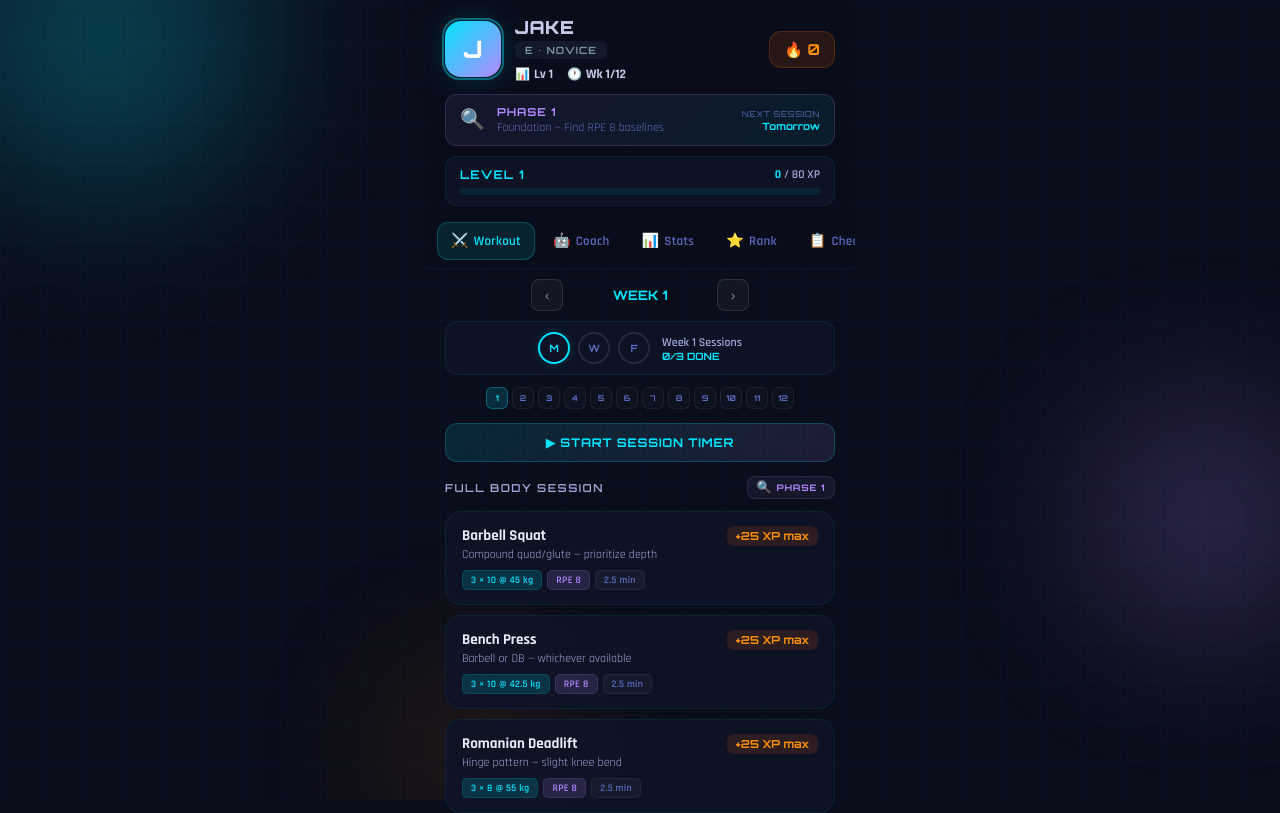
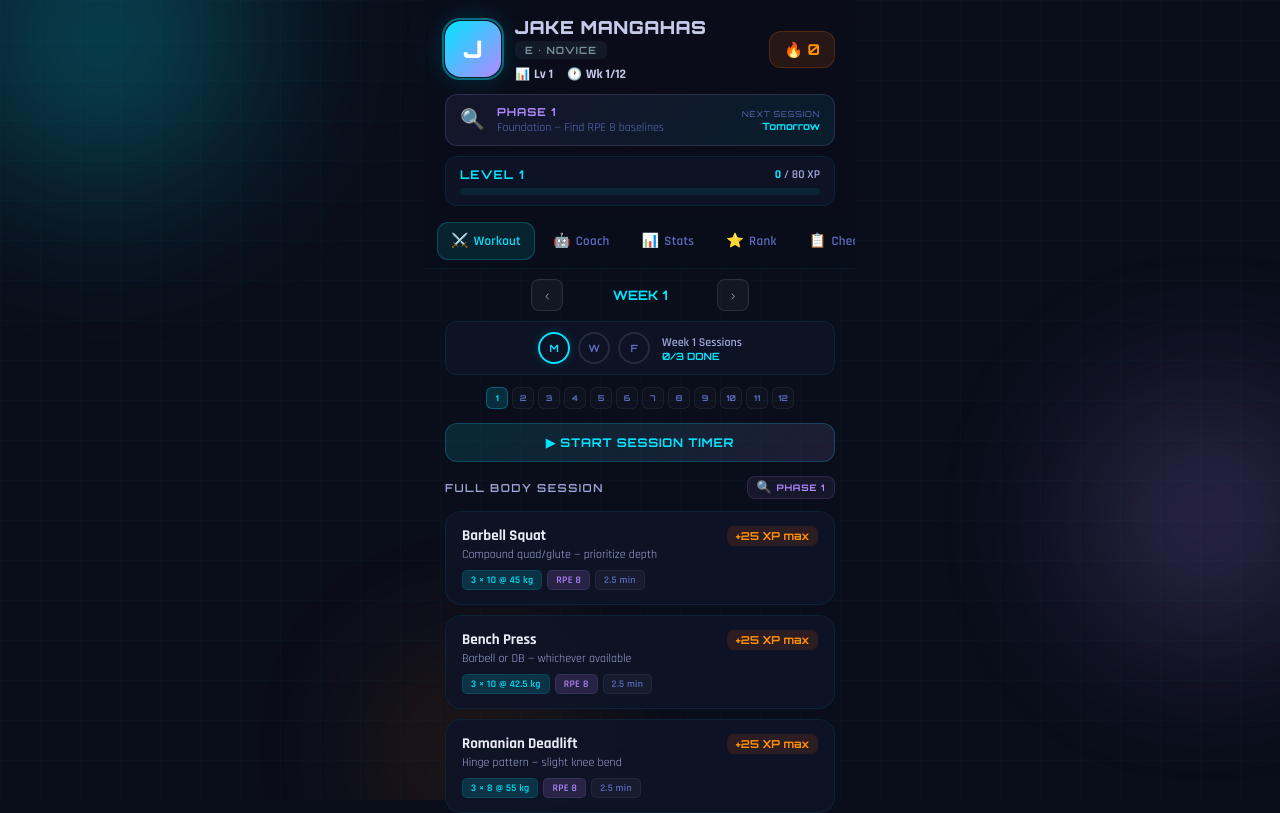
Before and after one commit to jkmnghs/FITQUEST, a React (Vite) app: page / in a window 1280 px wide. Shown: the top 813 px of the page. Built offline with nearby package versions, Linux system fonts and the light colour scheme.

Commit message:
Add surname Mangahas to player name throughout app
Updated all hardcoded name references: default state, page title,
manifest, notifications, AI coach prompts, settings fallback (also
bumped maxLength 12→20 to fit full name), and README.

https://claude.ai/code/session_015GHtZRzQUv4DbMVxwmUAHC

```diff
--- a/index.html
+++ b/index.html
@@ -12,7 +12,7 @@
     <link rel="manifest" href="/manifest.json" />
     <link rel="preconnect" href="https://fonts.googleapis.com" />
     <link href="https://fonts.googleapis.com/css2?family=Orbitron:wght@400;500;600;700;800;900&family=Rajdhani:wght@300;400;500;600;700&family=Exo+2:wght@300;400;500;600;700&display=swap" rel="stylesheet" />
-    <title>FitQuest — Jake's Recomp</title>
+    <title>FitQuest — Jake Mangahas's Recomp</title>
   </head>
   <body>
     <div id="root"></div>
--- a/src/components/AICoachTab.jsx
+++ b/src/components/AICoachTab.jsx
@@ -76,13 +76,13 @@ function buildUserPrompt(mode, state, userMessage) {
       });
       return `Pre-workout pep talk for Week ${state.currentWeek}, Session ${weekSessions + 1}/3. Streak: ${state.streak} days.
 ${increases.length > 0 ? `Weight increases today: ${increases.join(', ')}` : 'Maintaining current weights.'}
-${userMessage ? `Jake's note: "${userMessage}"` : ''}
+${userMessage ? `Jake Mangahas's note: "${userMessage}"` : ''}
 Be specific and energetic.`;
     }
 
     case 'analysis': {
       if (todayDone.length === 0) {
-        return `Jake hasn't started today (Week ${state.currentWeek}). Give a brief motivating push to get going.`;
+        return `Jake Mangahas hasn't started today (Week ${state.currentWeek}). Give a brief motivating push to get going.`;
       }
       const summary = todayDone.map(id => {
         const ex = EXERCISES.find(e => e.id === id);
@@ -128,7 +128,7 @@ Explain the strategy concisely.`;
         return `Form coaching for ${matched.name}. My weight: ${convertWeight(state.liftWeights?.[matched.id] ?? matched.startKg, unit)}${unit}. Target: RPE ${matched.rpe}, ${matched.reps} reps × ${matched.sets} sets.
 Cover: setup, key cues, most common mistakes, one immediate improvement.`;
       }
-      return `Jake wants form tips${userMessage ? ` on: "${userMessage}"` : ''}. Available: ${EXERCISES.map(e=>e.name).join(', ')}. Ask which exercise, then give coaching.`;
+      return `Jake Mangahas wants form tips${userMessage ? ` on: "${userMessage}"` : ''}. Available: ${EXERCISES.map(e=>e.name).join(', ')}. Ask which exercise, then give coaching.`;
     }
 
     case 'checkin': {
--- a/src/components/OtherTabs.jsx
+++ b/src/components/OtherTabs.jsx
@@ -243,8 +243,8 @@ export function SettingsTab({ state, onUpdate, onReset, onResetToday, onBackfill
       {/* Name */}
       <SettingRow label="Name">
         <input
-          value={state.name} maxLength={12}
-          onChange={e => onUpdate('name', e.target.value || 'Jake')}
+          value={state.name} maxLength={20}
+          onChange={e => onUpdate('name', e.target.value || 'Jake Mangahas')}
           style={inputStyle}
         />
       </SettingRow>
--- a/src/data/gameData.js
+++ b/src/data/gameData.js
@@ -94,7 +94,7 @@ export const FORM_TIPS = {
 };
 
 export const DEFAULT_STATE = {
-  name: 'Jake',
+  name: 'Jake Mangahas',
   level: 1,
   xp: 0,
   totalXp: 0,
--- a/src/utils/notifications.js
+++ b/src/utils/notifications.js
@@ -62,7 +62,7 @@ export function maybeFireOpenNotification(state) {
       .filter(([,v]) => v === 'increase').length;
     const title = increases > 0
       ? `💪 Time to train — ${increases} lift${increases > 1 ? 's' : ''} ready to increase!`
-      : '⚔️ Workout day — let\'s go, Jake!';
+      : '⚔️ Workout day — let\'s go, Jake Mangahas!';
     const body = increases > 0
       ? 'Your RPE was ≤8 last session. Progressive overload time!'
       : 'Mon/Wed/Fri full-body session is waiting. Get after it.';
```
Also changed, not shown: public/manifest.json, 1 other file (tests, documents, lock files or other folders).
